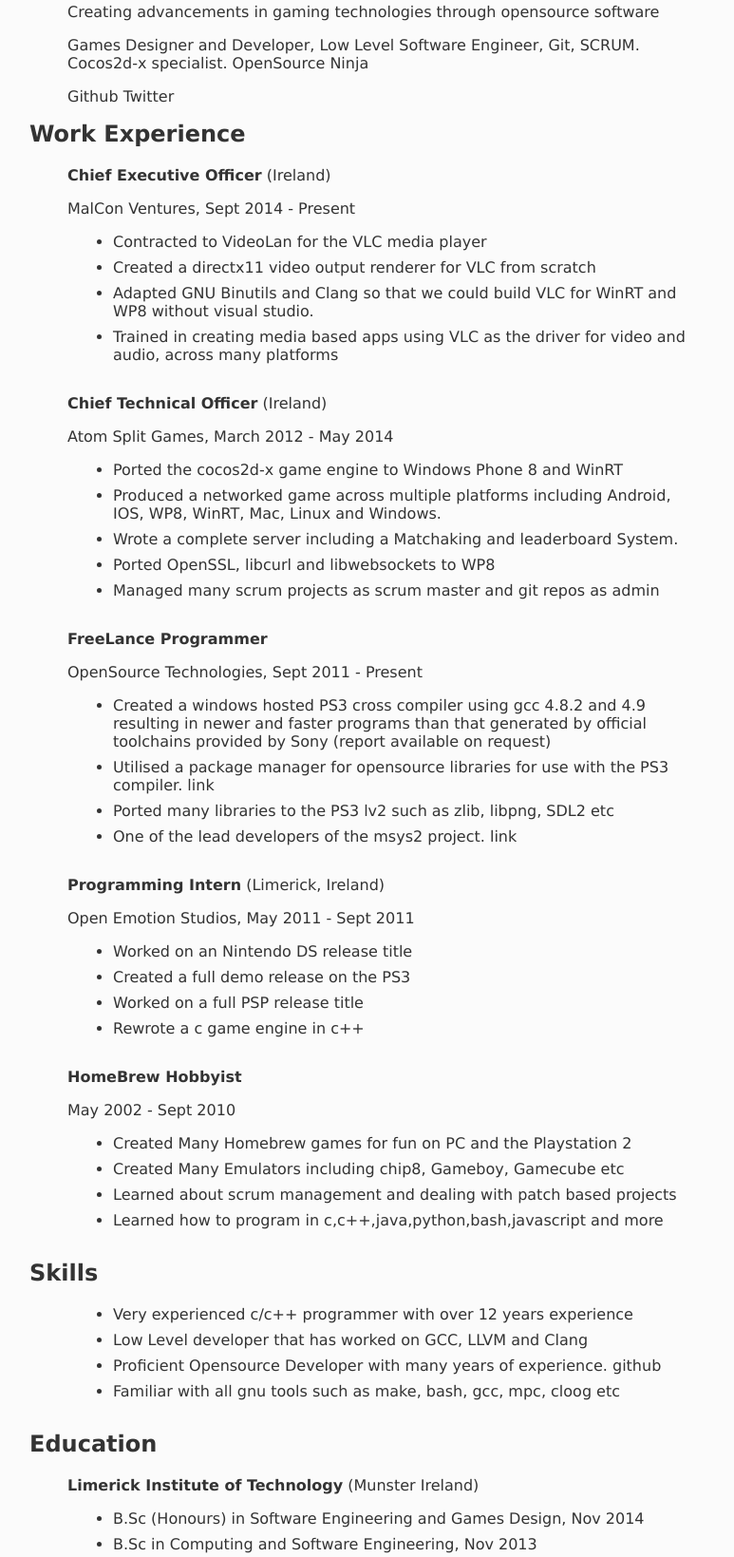
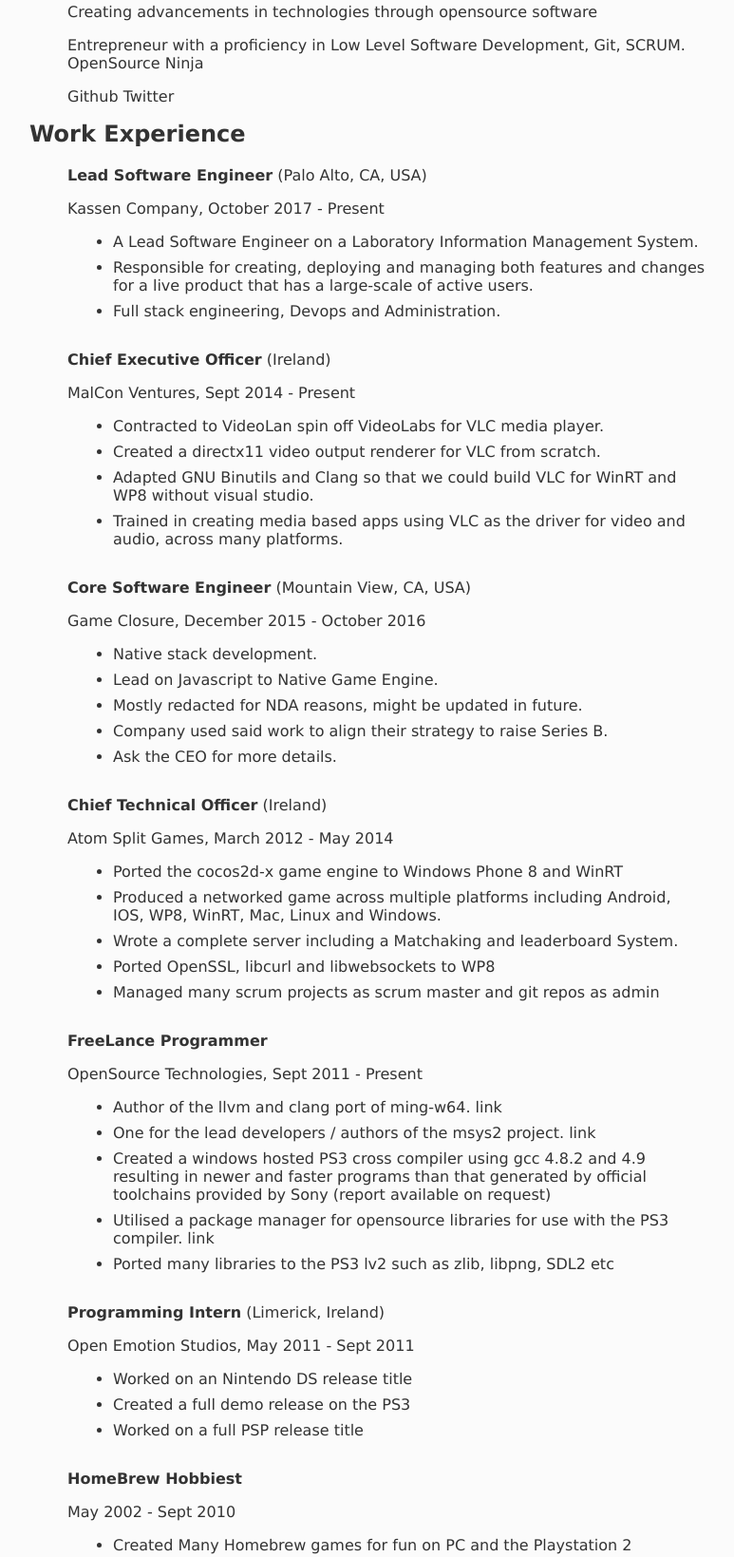
Before and after one commit to martell/martell.github.io, a plain HTML site: page index.html in a window 1280 px wide. Shown: the part 160-1799 px from the top of the page at 95% size, without its empty margins (249-1022 px from the left). Drawn offline with Linux system fonts and the light colour scheme.

Commit message:
Update like it is 2018

```diff
--- a/index.html
+++ b/index.html
@@ -9,24 +9,44 @@
   <link rel="stylesheet" href="resume.css" type="text/css" />
 </head>
 <body>
-<div id='container'><div id='contact'><p></p></div>
+<div id='container'>
+<div id="contact">
+<p>
+</p>
+</div>
 <div>
 <h1 id="cv-of-martell-malone">CV of <a href="https://martellmalone.com">Martell Malone</a></h1>
 <h2 id="interests">Interests</h2>
 <ul>
-<li>Creating advancements in gaming technologies through opensource software</li>
-<li><p>Games Designer and Developer, Low Level Software Engineer, Git, SCRUM. Cocos2d-x specialist. OpenSource Ninja</p></li>
+<li>Creating advancements in technologies through opensource software</li>
+<li><p>Entrepreneur with a proficiency in Low Level Software Development, Git, SCRUM. OpenSource Ninja</p></li>
 <li><p><a href="http://github.com/martell">Github</a> <a href="http://twitter.com/martellmalone">Twitter</a></p></li>
 </ul>
 <h2 id="work-experience">Work Experience</h2>
 <ul>
+<li><p><strong>Lead Software Engineer</strong> (Palo Alto, CA, USA)</p>
+<p>Kassen Company, October 2017 - Present</p>
+<ul>
+<li>A Lead Software Engineer on a Laboratory Information Management System.</li>
+<li>Responsible for creating, deploying and managing both features and changes for a live product that has a large-scale of active users.</li>
+<li>Full stack engineering, Devops and Administration.</li>
+</ul></li>
 <li><p><strong>Chief Executive Officer</strong> (Ireland)</p>
 <p>MalCon Ventures, Sept 2014 - Present</p>
 <ul>
-<li>Contracted to VideoLan for the VLC media player</li>
-<li>Created a directx11 video output renderer for VLC from scratch</li>
+<li>Contracted to VideoLan spin off VideoLabs for VLC media player.</li>
+<li>Created a directx11 video output renderer for VLC from scratch.</li>
 <li>Adapted GNU Binutils and Clang so that we could build VLC for WinRT and WP8 without visual studio.</li>
-<li>Trained in creating media based apps using VLC as the driver for video and audio, across many platforms</li>
+<li>Trained in creating media based apps using VLC as the driver for video and audio, across many platforms.</li>
+</ul></li>
+<li><p><strong>Core Software Engineer</strong> (Mountain View, CA, USA)</p>
+<p>Game Closure, December 2015 - October 2016</p>
+<ul>
+<li>Native stack development.</li>
+<li>Lead on Javascript to Native Game Engine.</li>
+<li>Mostly redacted for NDA reasons, might be updated in future.</li>
+<li>Company used said work to align their strategy to raise Series B.</li>
+<li>Ask the CEO for more details.</li>
 </ul></li>
 <li><p><strong>Chief Technical Officer</strong> (Ireland)</p>
 <p>Atom Split Games, March 2012 - May 2014</p>
@@ -40,10 +60,11 @@
 <li><p><strong>FreeLance Programmer</strong></p>
 <p>OpenSource Technologies, Sept 2011 - Present</p>
 <ul>
+<li>Author of the llvm and clang port of ming-w64. <a href="http://github.com/martell/mingw-w64-clang">link</a></li>
+<li>One for the lead developers / authors of the msys2 project. <a href="http://msys2.github.io">link</a></li>
 <li>Created a windows hosted PS3 cross compiler using gcc 4.8.2 and 4.9 resulting in newer and faster programs than that generated by official toolchains provided by Sony (report available on request)</li>
 <li>Utilised a package manager for opensource libraries for use with the PS3 compiler. <a href="http://github.com/martell/PS3-PACKAGES">link</a></li>
 <li>Ported many libraries to the PS3 lv2 such as zlib, libpng, SDL2 etc</li>
-<li>One of the lead developers of the msys2 project. <a href="http://msys2.github.io">link</a></li>
 </ul></li>
 <li><p><strong>Programming Intern</strong> (Limerick, Ireland)</p>
 <p>Open Emotion Studios, May 2011 - Sept 2011</p>
@@ -51,9 +72,8 @@
 <li>Worked on an Nintendo DS release title</li>
 <li>Created a full demo release on the PS3</li>
 <li>Worked on a full PSP release title</li>
-<li>Rewrote a c game engine in c++</li>
 </ul></li>
-<li><p><strong>HomeBrew Hobbyist</strong></p>
+<li><p><strong>HomeBrew Hobbiest</strong></p>
 <p>May 2002 - Sept 2010</p>
 <ul>
 <li>Created Many Homebrew games for fun on PC and the Playstation 2</li>
@@ -65,18 +85,18 @@
 <h2 id="skills">Skills</h2>
 <ul>
 <li><ul>
-<li>Very experienced c/c++ programmer with over 12 years experience</li>
-<li>Low Level developer that has worked on GCC, LLVM and Clang</li>
-<li>Proficient Opensource Developer with many years of experience. <a href="http://github.com/martell">github</a></li>
-<li>Familiar with all gnu tools such as make, bash, gcc, mpc, cloog etc</li>
+<li>Experienced software engineer with over 14 years spent working with various high level stacks</li>
+<li>Low Level developer that has worked on GCC, LLVM and Clang.</li>
+<li>Proficent Opensource Developer with many years of experience. <a href="http://github.com/martell">github</a></li>
+<li>Familiar with various nix shell tools and editors such as vi and of course the evil that is regular expressions</li>
 </ul></li>
 </ul>
 <h2 id="education">Education</h2>
 <ul>
 <li><p><strong>Limerick Institute of Technology</strong> (Munster Ireland)</p>
 <ul>
-<li>B.Sc (Honours) in Software Engineering and Games Design, Nov 2014</li>
-<li>B.Sc in Computing and Software Engineering, Nov 2013</li>
+<li>B.Sc (Honours) in Software Engineering and Games Design, May 2014</li>
+<li>B.Sc in Computing and Software Engineering, May 2013</li>
 </ul></li>
 </ul>
 <h2 id="achievements">Achievements</h2>
@@ -84,10 +104,9 @@
 <li><ul>
 <li>Guest Speaker at UK Develop Conf in 2013 with over 1600 attendees</li>
 <li>Guest Speaker at Gaming Reimagined Ireland and GIG 2013</li>
-<li>Winner Of Microsoft's Direct X 11 Challenge 2012</li>
-<li>Runner Up of Microsoft's Direct X 11 Challenge 2011</li>
+<li>Winner Of Microsoft’s Direct X 11 Challenge 2012</li>
+<li>Runner Up of Microsoft’s Direct X 11 Challenge 2011</li>
 </ul></li>
 </ul>
 </div>
 </body>
-</html>
```
Also changed, not shown: 1 other file.
